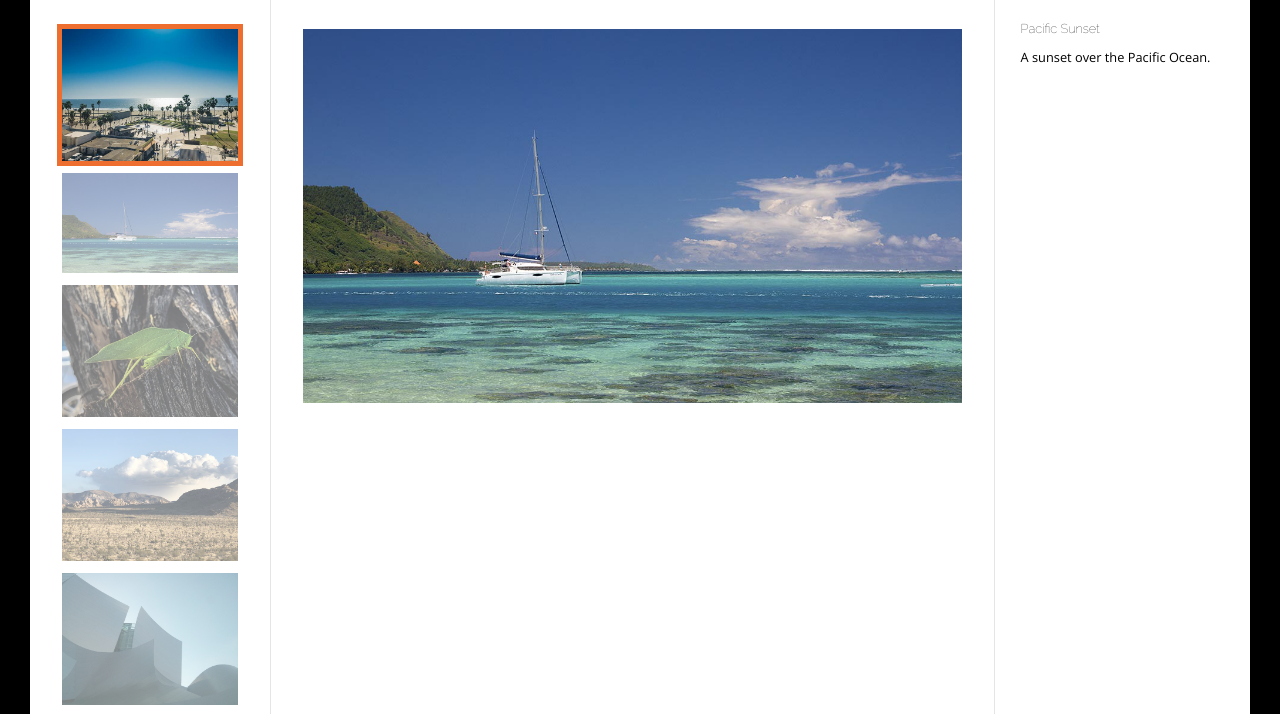
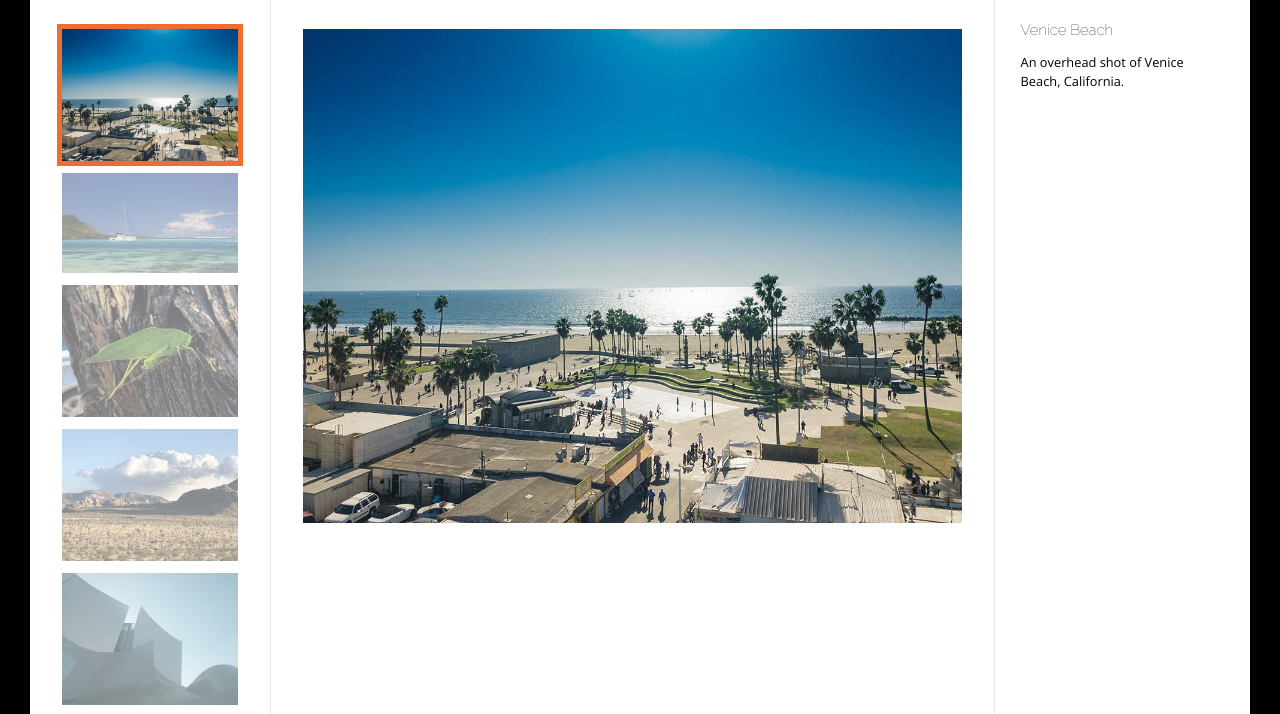
Before and after one commit to AntonAdigamov/AntonAdigamov.github.io, a plain HTML site: page _site/gallery/index.html in a window 1280 px wide. Both pictures are taken after a click on the element 150 px from the left and 184 px from the top of the page. Shown: the part 83-797 px from the top of the page. Drawn offline with nearby package versions, Linux system fonts and the light colour scheme.

Commit message:
Finish the Javascript gallery

```diff
--- a/_site/css/main.css
+++ b/_site/css/main.css
@@ -11,9 +11,7 @@ header, hgroup, menu, nav, output, ruby, section,
 summary, time, mark, audio, video {
   margin: 0;
   padding: 0;
-  border: 0;
-  font: inherit;
-  vertical-align: baseline;
+  border: 0;  vertical-align: baseline;
 }
 /* HTML5 display-role reset for older browsers */
 article, aside, details, figcaption, figure,
--- a/_site/gallery/index.html
+++ b/_site/gallery/index.html
@@ -142,12 +142,12 @@
   </div>
   <div class="col col-content">
     <div class="gallery-photo" id="gallery-photo">
-      <img src="/images/large/boat.jpg" alt="Catamaran">
+      <img src="/images/large/beach.jpg" alt="Venice Beach">
     </div>
   </div>
   <div class="col col-aside gallery-info" id="gallery-info">
-    <h3 class="title">Pacific Sunset</h3>
-    <p class="description">A sunset over the Pacific Ocean.</p>
+    <h3 class="title">Venice Beach</h3>
+    <p class="description">An overhead shot of Venice Beach, California.</p>
   </div>
 </div>
 
--- a/css/main.css
+++ b/css/main.css
@@ -11,9 +11,7 @@ header, hgroup, menu, nav, output, ruby, section,
 summary, time, mark, audio, video {
   margin: 0;
   padding: 0;
-  border: 0;
-  font: inherit;
-  vertical-align: baseline;
+  border: 0;  vertical-align: baseline;
 }
 /* HTML5 display-role reset for older browsers */
 article, aside, details, figcaption, figure,
--- a/js/gallery.js
+++ b/js/gallery.js
@@ -1,3 +1,29 @@
+// Activates the image gallery.
+// The main task is to attach an event listener to each image in the gallery
+// and respond appropriately on click.
 function activateGallery() {
-  alert("Hello from the gallery file!");
+	let thumbnails = document.querySelectorAll("#gallery-thumbs > div > img");
+	let mainImage = document.querySelector("#gallery-photo img");
+
+	thumbnails.forEach(function(thumbnail) {
+		thumbnail.addEventListener("click", function() {
+			// Set clicked image as main image.
+			let newImageSrc = thumbnail.dataset.largeVersion;
+			let newImageAlt = thumbnail.alt;
+
+			mainImage.setAttribute("src", newImageSrc);
+			mainImage.setAttribute("alt", newImageAlt);
+
+			// Change which image is current.
+			document.querySelector(".current").classList.remove("current");
+			thumbnail.parentNode.classList.add("current");
+
+			// Update image info.
+			let galleryInfo = document.querySelector("#gallery-info");
+			let title = galleryInfo.querySelector(".title");
+			let description = galleryInfo.querySelector(".description");
+			title.innerHTML = thumbnail.dataset.title;
+			description.innerHTML = thumbnail.dataset.description;
+		});
+	});
 }
```
Also changed, not shown: _site/js/gallery.js (+27 -1 lines), gallery/index.html (+3 -3 lines).
